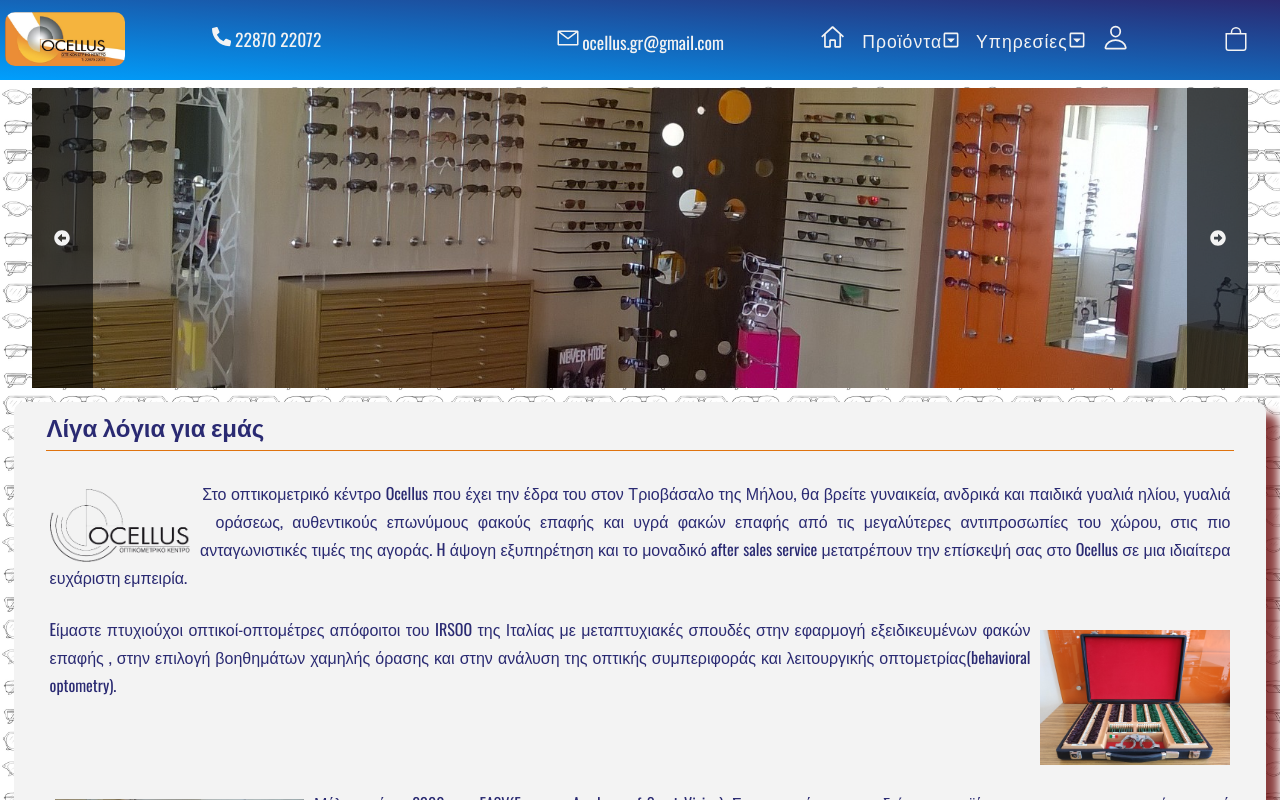
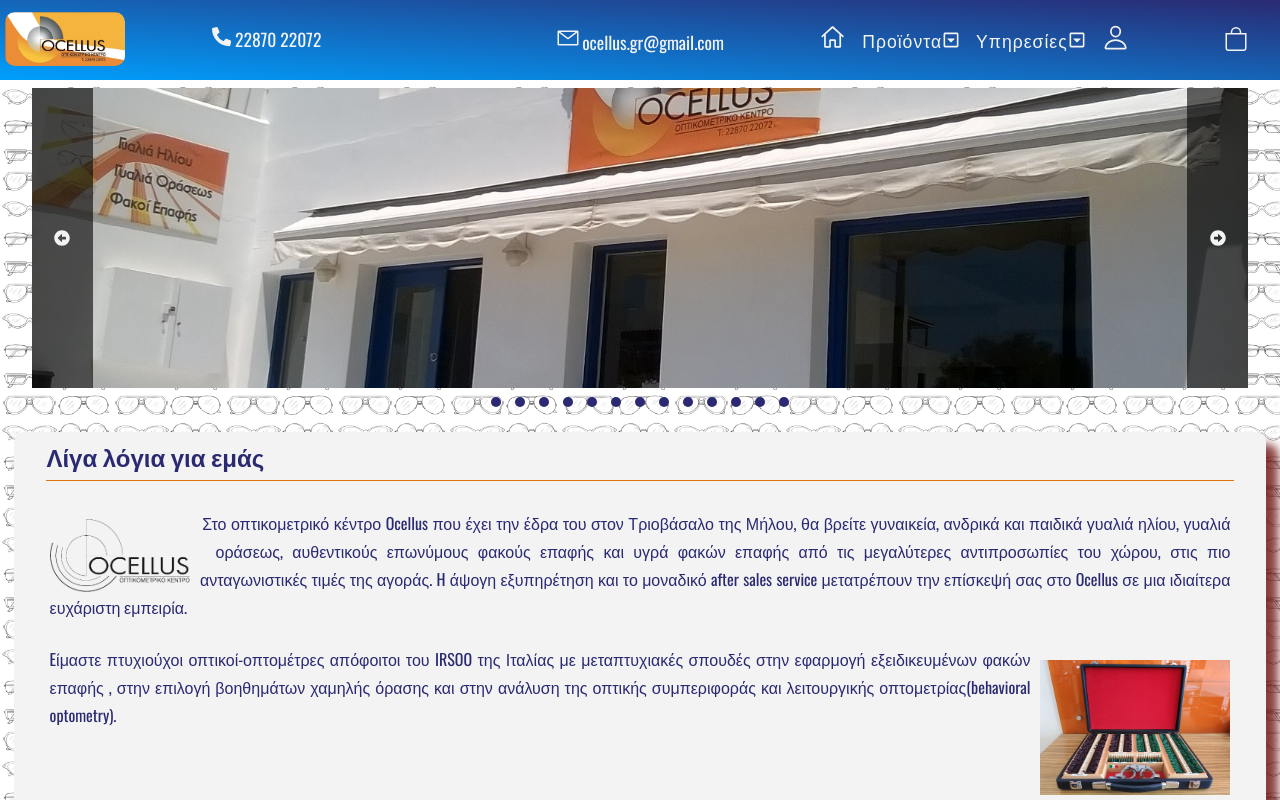
Before and after one commit to gioStam77/site-Ocellus, a React (Create React App) app: page / in a window 1280 px wide. Shown: the top 800 px of the page. Built offline with nearby package versions, Linux system fonts and the light colour scheme.

Commit message:
autoCarouselOK

```diff
--- a/src/App.css
+++ b/src/App.css
@@ -17,7 +17,6 @@
 
 body,
 html {
-  /* height: 100%; */
   font-family: "Oswald", sans-serif;
   background-image: url(../src/IMAGES/TAPETSARIA.jpg);
   background-repeat: repeat;
@@ -232,7 +231,6 @@
   background-color: var(--mainWhite);
   box-sizing: border-box;
   border-radius: 10px;
-
   box-shadow: 12px 12px 10px rgba(109, 14, 14, 0.8);
 }
 .SomeWords-card {
@@ -256,7 +254,6 @@
   width: 150px;
   height: auto;
   shape-outside: ellipse(50% 30%);
-  /* shape-margin: 0.5rem; */
   margin-right: 1rem;
   float: left;
   padding: 10px 10px 0 0;
@@ -563,7 +560,7 @@
 .foo-container p {
   display: grid;
   place-items: center;
-  font-size: clamp(0.6rem, 1.5vw, 1rem);
+  font-size: clamp(0.7rem, 1.5vw, 1rem);
 }
 .foo-row {
   display: flex;
@@ -598,34 +595,21 @@
 .formItems-footer {
   color: var(--mainBlue);
 }
-.slide-container {
-  position: relative;
-  margin: 0.5rem auto;
-  width: 95vw;
-  height: 300px;
-}
-.slide {
-  height: 100%;
-  width: 100%;
-  color: #232528;
-  display: flex;
-  align-items: center;
-  justify-content: center;
-}
+
 .carousel {
   position: relative;
   margin: 0.5rem auto;
   width: 95vw;
-  height: 300px;
-  background-color: black;
+  height: 330px;
+  background-color: transparent;
 }
 .carouselInner {
-  height: 100%;
+  height: 91%;
   width: 100%;
   background-position: center;
   background-repeat: no-repeat;
   background-size: cover;
-
+  transition: ease 500ms;
   display: flex;
 }
 .carouselInner .left {
@@ -648,14 +632,23 @@
   place-items: center;
   cursor: pointer;
 }
-.slider {
+.carousel-dots {
+  text-align: center;
+}
+.carousel-dot {
   position: relative;
-  margin: 0.5rem auto;
-  display: flex;
-  width: 95vw;
-  justify-content: center;
-  align-items: center;
+  display: inline-block;
+  height: 10px;
+  width: 10px;
+  border-radius: 50%;
+  cursor: pointer;
+  margin: 0 7px 0px;
+  background-color: var(--mainBlue);
 }
+.carousel-dot:hover {
+  background-color: var(--lightBlue);
+}
+
 .image {
   height: 350px;
   width: 100vw;
@@ -680,16 +673,7 @@
   cursor: pointer;
   user-select: none;
 }
-.slide {
-  opacity: 0;
-  transition-duration: 1s ease;
-  transform: scale(0.9);
-}
-.slide.active {
-  opacity: 1;
-  transition-duration: 1s;
-  transform: scale(1);
-}
+
 .logo-container {
   display: flex;
   flex-wrap: wrap;
@@ -698,6 +682,7 @@
 .logo-container img {
   align-self: center;
 }
+
 @media screen and (max-width: 960px) {
   * {
     overflow-x: hidden;
--- a/src/Components/Footer.js
+++ b/src/Components/Footer.js
@@ -18,7 +18,7 @@
               <li>διεύθυνση: Π.Τριοβάσαλος</li>
               <li>Μήλος , Κυκλάδες</li>
               <li>Τ.Κ 84800</li>
-              <li>
+              <li style={{ fontSize: "clamp(0.8rem, 1.5vw, 1rem)" }}>
                 <VscMail />
                 <Link to="/contactUs">ocellus.gr@gmail.com</Link>
               </li>
@@ -43,7 +43,7 @@
               <Link to="/solutions">
                 <li>υγρά αξεσουάρ</li>
               </Link>
-              <Link to="/">
+              <Link to="/general">
                 <li>προσφορές</li>
               </Link>
             </ul>
@@ -83,14 +83,7 @@
                     name="message"
                   ></textarea>
                 </div>
-                {/* <div>
-                  <input
-                    type="file"
-                    placeholder="Upload File"
-                    name="myfile"
-                    className="footer-file"
-                  />
-                </div> */}
+
                 <div>
                   <input
                     type="submit"
--- a/src/Components/ImageSlider.js
+++ b/src/Components/ImageSlider.js
@@ -1,4 +1,4 @@
-import React, { useState } from "react";
+import React, { useEffect, useRef, useState } from "react";
 
 import { SlideData1 } from "./SlideData1";
 import { FaArrowAltCircleRight, FaArrowAltCircleLeft } from "react-icons/fa";
@@ -6,7 +6,19 @@
 function ImageSlider({ slides }) {
   const [current, setCurrent] = useState(0);
   const length = slides.length;
+  const timeoutRef = useRef(null);
 
+  function resetTimeout() {
+    if (timeoutRef.current) {
+      clearTimeout(timeoutRef.current);
+    }
+  }
+
+  useEffect(() => {
+    resetTimeout();
+    timeoutRef.current = setTimeout(() => nextSlide(), 2500);
+    return () => {};
+  }, [current]);
   const nextSlide = () => {
     setCurrent(current === length - 1 ? 0 : current + 1);
   };
@@ -19,20 +31,6 @@
   }
 
   return (
-    // <section className="slider">
-    //   <FaArrowAltCircleLeft className="left-arrow" onClick={prevSlide} />
-    //   <FaArrowAltCircleRight className="right-arrow" onClick={nextSlide} />
-    //   {SlideData.map((slide, index) => {
-    //     return (
-    //       <ul
-    //         className={index === current ? "slide active" : "slide"}
-    //         key={index}
-    //       >
-    //         {index === current && <li className="image">{slide.img}</li>}
-    //       </ul>
-    //     );
-    //   })}
-    // </section>
     <div className="carousel">
       <div
         className="carouselInner"
@@ -46,6 +44,17 @@
           <FaArrowAltCircleRight onClick={nextSlide} />
         </div>
       </div>
+      <div className="carousel-dots">
+        {SlideData1.map((_, idx) => {
+          return (
+            <div
+              key={idx}
+              className="carousel-dot"
+              onClick={() => setCurrent(idx)}
+            ></div>
+          );
+        })}
+      </div>
     </div>
   );
 }
--- a/src/Components/Sole.js
+++ b/src/Components/Sole.js
@@ -3,9 +3,12 @@
 
 function Sole() {
   return (
-    <div>
-      return <UnderConstraction title="προσεχως γυαλια ηλιου" />;
-    </div>
+    <>
+      {" "}
+      <div>
+        return <UnderConstraction title="προσεχως γυαλια ηλιου" />;
+      </div>
+    </>
   );
 }
 
```
Also changed, not shown: 1 other file (tests, documents, lock files or other folders).
